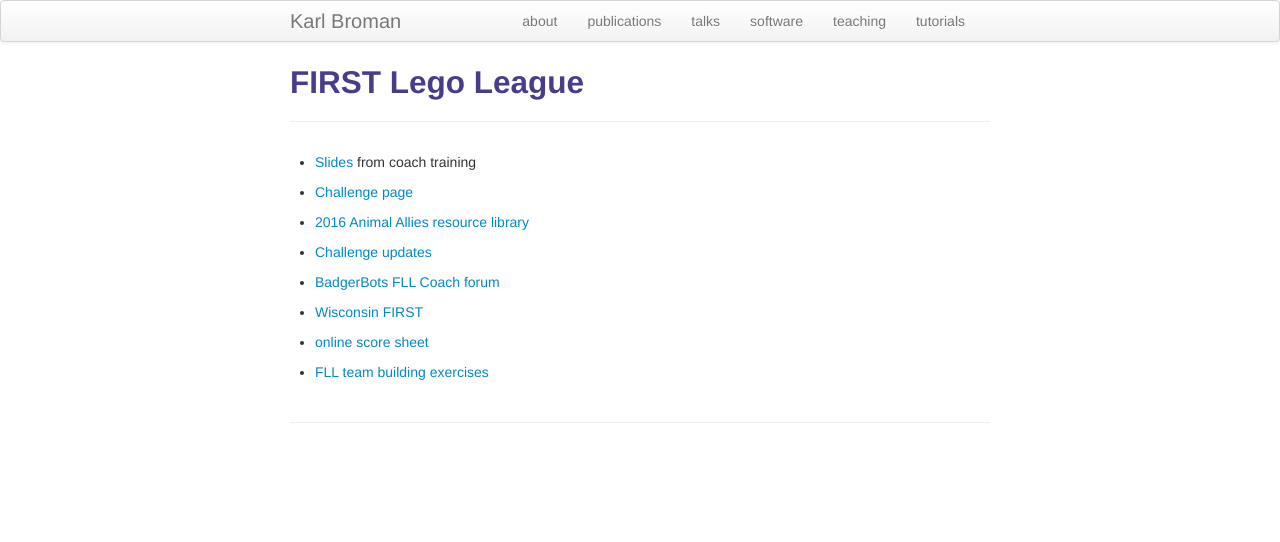
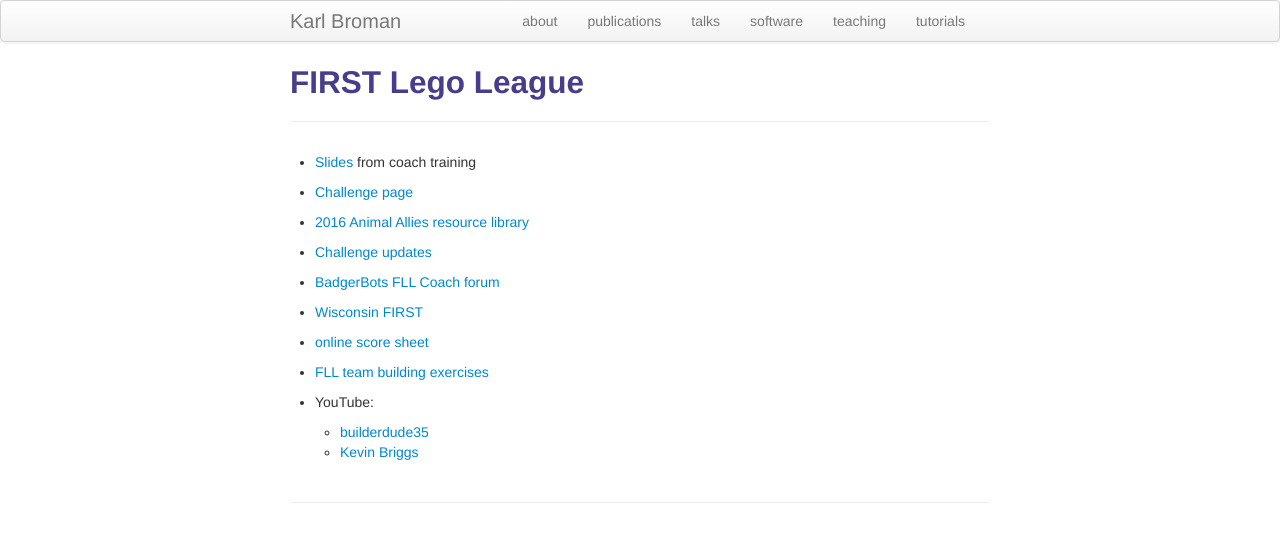
Before and after one commit to kbroman/kbroman.github.io, a Jekyll site: the page built from pages/fll.md, in a window 1280 px wide. Shown: the top 542 px of the page. Built offline with Jekyll 4.4.1, drawn with Linux system fonts in a browser that asks for light colours.

Commit message:
pages/fll: links to YouTube people

```diff
--- a/pages/fll.md
+++ b/pages/fll.md
@@ -19,3 +19,7 @@
 - [online score sheet](http://flltournament.com/Scoresheet.aspx?CID=29)
 
 - [FLL team building exercises](http://youngbotbuilders.blogspot.com/2011/04/fll-teambuilding-activities.html)
+
+- YouTube:
+  - [builderdude35](https://www.youtube.com/channel/UCuXq-jiU0ANeBcF_Tvq1D7g)
+  - [Kevin Briggs](https://www.youtube.com/channel/UCeebzVOg5Iv4hVqKTFdaqUQ)
```
